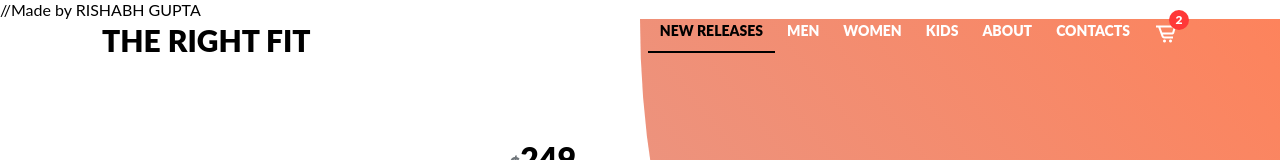
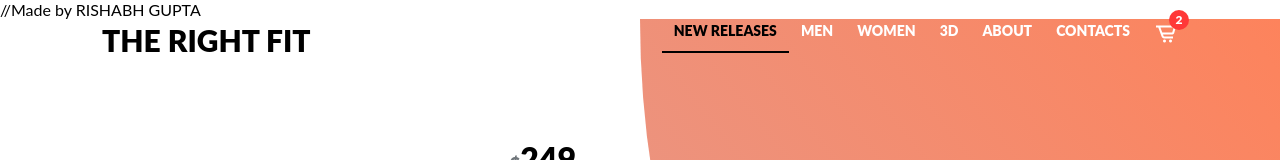
Before and after one commit to Rishabh770777/smartshoe, a plain HTML site: page index.html in a window 1280 px wide. Shown: the top 160 px of the page. Drawn offline with nearby package versions, Linux system fonts and the light colour scheme.

Commit message:
Update index.html

```diff
--- a/index.html
+++ b/index.html
@@ -20,7 +20,7 @@
         <a href="#" class="active">New releases</a>
         <a href="#">Men</a>
         <a href="#">Women</a>
-        <a href="#">Kids</a>
+        <a href="./td.html">3D</a>
         <a href="./about.html">About</a>
         <a href="#">Contacts</a>
       </div>
```
